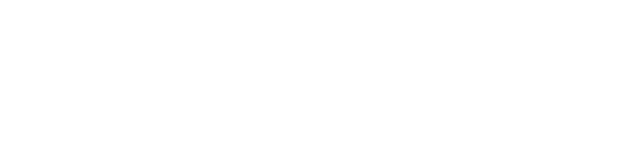
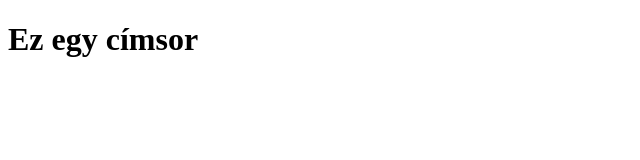
Before and after one commit to Benikuszhaha/teszt, a plain HTML site: page index.html in a window 1280 px wide. Shown: the whole page, without its empty margins (0-640 px from the left). Drawn offline with Linux system fonts and the light colour scheme.

Commit message:
h1 added

```diff
--- a/index.html
+++ b/index.html
@@ -6,6 +6,6 @@
     <title>Document</title>
 </head>
 <body>
-
+    <h1>Ez egy címsor</h1>
 </body>
 </html>
```
